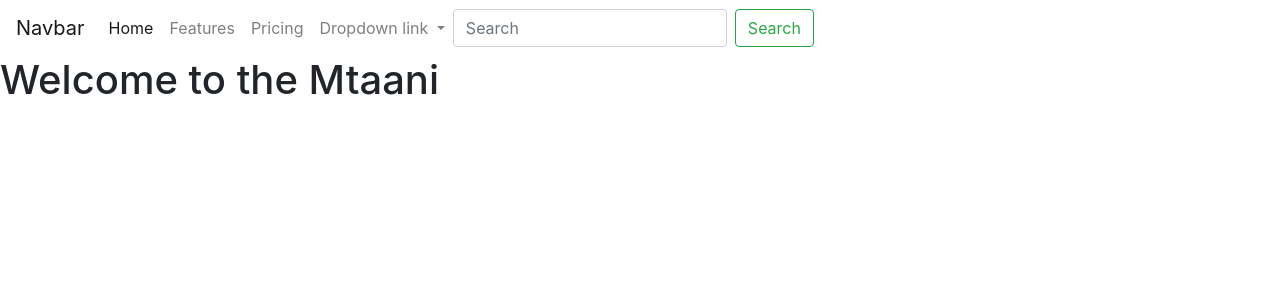
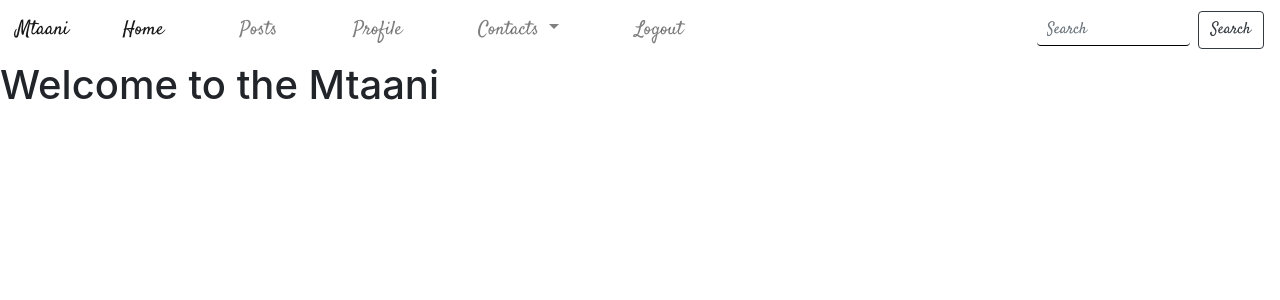
Before and after one commit to ivymmurithi/mtaani, a Django app: page / in a window 1280 px wide. Shown: the top 300 px of the page. Run offline with Django 4.2, Linux system fonts and the light colour scheme; some libraries are stand-ins or nearby versions.

Commit message:
navbar styling

```diff
--- a/mtaaniapp/templates/navbar.html
+++ b/mtaaniapp/templates/navbar.html
@@ -1,5 +1,5 @@
 <nav class="navbar navbar-expand-lg navbar-light bg-transparent">
-    <a class="navbar-brand" href="#">Navbar</a>
+    <a class="navbar-brand mtaani-brand" href="#">Mtaani</a>
     <button class="navbar-toggler" type="button" data-toggle="collapse" data-target="#navbarNavDropdown"
         aria-controls="navbarNavDropdown" aria-expanded="false" aria-label="Toggle navigation">
         <span class="navbar-toggler-icon"></span>
@@ -10,26 +10,28 @@
                 <a class="nav-link" href="#">Home <span class="sr-only">(current)</span></a>
             </li>
             <li class="nav-item">
-                <a class="nav-link" href="#">Features</a>
+                <a class="nav-link" href="#">Posts</a>
             </li>
             <li class="nav-item">
-                <a class="nav-link" href="#">Pricing</a>
+                <a class="nav-link" href="#">Profile</a>
             </li>
             <li class="nav-item dropdown">
                 <a class="nav-link dropdown-toggle" href="#" id="navbarDropdownMenuLink" data-toggle="dropdown"
                     aria-haspopup="true" aria-expanded="false">
-                    Dropdown link
+                    Contacts
                 </a>
                 <div class="dropdown-menu" aria-labelledby="navbarDropdownMenuLink">
-                    <a class="dropdown-item" href="#">Action</a>
-                    <a class="dropdown-item" href="#">Another action</a>
-                    <a class="dropdown-item" href="#">Something else here</a>
+                    <a class="dropdown-item" href="#">Police</a>
+                    <a class="dropdown-item" href="#">Health</a>
                 </div>
             </li>
+            <li class="nav-item">
+                <a class="nav-link" href="#">Logout</a>
+            </li>
         </ul>
-        <form class="form-inline my-2 my-lg-0">
-            <input class="form-control mr-sm-2" type="search" placeholder="Search" aria-label="Search">
-            <button class="btn btn-outline-success my-2 my-sm-0" type="submit">Search</button>
-        </form>
     </div>
+    <form class="form-inline search-form my-2 my-lg-0">
+        <input class="form-control mr-sm-2 line-in-search" type="search" placeholder="Search" aria-label="Search">
+        <button class="btn btn-outline-dark my-2 my-sm-0" type="submit">Search</button>
+    </form>
 </nav>
--- a/static/css/styles.css
+++ b/static/css/styles.css
@@ -0,0 +1,25 @@
+.mtaani-brand {
+  font-family: "Satisfy", cursive;
+}
+
+.navbar {
+  font-family: "Satisfy", cursive;
+}
+
+.navbar-nav > li {
+  margin-left: 30px;
+  margin-right: 30px;
+  font-size: 1.2rem !important;
+}
+
+.line-in-search {
+  background-color: transparent;
+  color: #eeeeee;
+  outline: none;
+  outline-style: none;
+  border-top: none;
+  border-left: none;
+  border-right: none;
+  border-bottom: solid black 1px;
+  padding: 3px 10px;
+}
```
